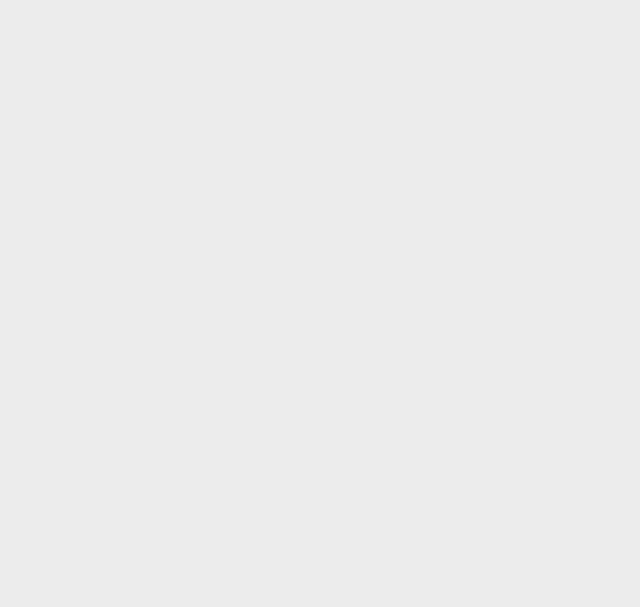
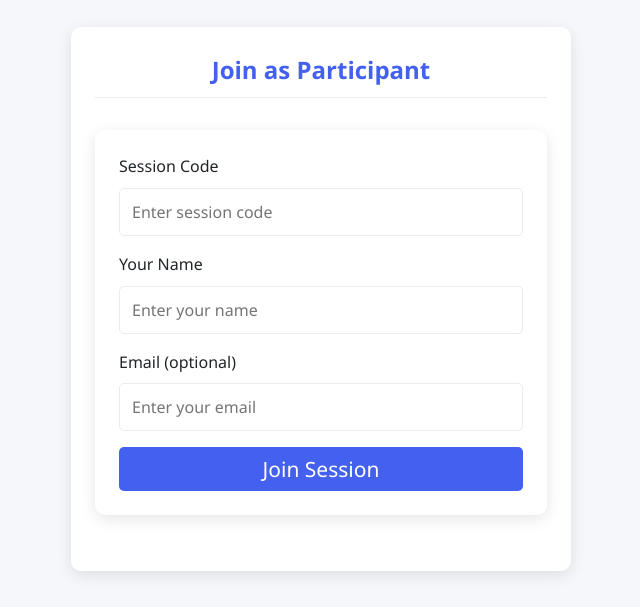
Before and after one commit to YoungMonero/polling-platform, a React (Vite) app in the folder Frontend/polling-platform/: page / in a window 1280 px wide. Shown: the part 193-800 px from the top of the page, without its empty margins (319-959 px from the left). Built offline with nearby package versions, Linux system fonts and the light colour scheme.

Commit message:
Session Component

```diff
--- a/Frontend/polling-platform/src/App.jsx
+++ b/Frontend/polling-platform/src/App.jsx
@@ -1,9 +1,10 @@
 import React from 'react'
+import Session from './components/JoinSession/Session'
 
 const App = () => {
   return (
     <div>
-
+      <Session/>
     </div>
   )
 }
--- /dev/null
+++ b/Frontend/polling-platform/src/components/JoinSession/Session.jsx
@@ -0,0 +1,54 @@
+import React from 'react'
+import styles from "./styles.module.css";
+
+const Session = () => {
+  return (
+    <div>
+      <div className={styles.card}>
+        <div className={styles.cardHeader}>
+            <h2 className={styles.cardTitle}>Join as Participant</h2>
+        </div>
+        <div className={styles.card}>
+          <div className={styles.cardBody}>
+            <form id="join-form">
+              <div className={styles.formGroup}>
+                <label className={styles.formLabel}>Session Code</label>
+                <input
+                  type="text"
+                  className={styles.formControl}
+                  id="session-code"
+                  placeholder="Enter session code"
+                  required
+                />
+              </div>
+              <div className={styles.formGroup}>
+                <label className={styles.formLabel} htmlFor="participant-name">Your Name</label>
+                <input
+                  type="text"
+                  className={styles.formControl}
+                  id="participant-name"
+                  placeholder="Enter your name"
+                  required
+                />
+              </div>
+              <div className={styles.formGroup}>
+                <label className={styles.formLabel} htmlFor="participant-email">Email (optional)</label>
+                <input
+                  type="email"
+                  className={styles.formControl}
+                  id="participant-email"
+                  placeholder="Enter your email"
+                />
+              </div>
+              <div className={styles.btn}>
+                <button type="submit" className={styles.btnOutline}>Join Session</button>
+              </div>
+            </form>
+          </div>
+        </div>
+      </div>
+    </div>
+  )
+}
+
+export default Session
--- /dev/null
+++ b/Frontend/polling-platform/src/components/JoinSession/styles.module.css
@@ -0,0 +1,149 @@
+:root {
+  --primary: #4361ee;
+  --secondary: #3a0ca3;
+  --success: #4cc9f0;
+  --warning: #f72585;
+  --light: #f8f9fa;
+  --dark: #212529;
+  --gray: #6c757d;
+  --light-gray: #e9ecef;
+}
+
+* {
+  margin: 0;
+  padding: 0;
+  box-sizing: border-box;
+  font-family: 'Segoe UI', Tahoma, Geneva, Verdana, sans-serif;
+}
+
+body {
+  margin-top: 220px;
+  background-color: #f5f7fb;
+  color: var(--dark);
+  line-height: 1.6;
+}
+
+
+.active {
+  display: block;
+}
+
+.card {
+  background: white;
+  border-radius: 10px;
+  box-shadow: 0 4px 15px rgba(0, 0, 0, 0.1);
+  padding: 1.5rem;
+  margin-bottom: 1.5rem;
+  max-width: 500px;
+  margin: 2rem auto;
+}
+
+.cardHeader {
+  display: flex;
+  justify-content: center;
+  align-items: center;
+  text-align: center;
+  margin-bottom: 1rem;
+  padding-bottom: 0.5rem;
+  border-bottom: 1px solid var(--light-gray);
+}
+
+.cardTitle {
+  font-size: 1.5rem;
+  font-weight: 600;
+  color: var(--primary);
+}
+
+.btn {
+  outline: none;
+  display: flex;
+  justify-content: center;
+  align-items: center;
+  display: flex;
+  align-self: center;
+  padding: 0.5rem 1rem;
+  border: none;
+  border-radius: 5px;
+  cursor: pointer;
+  font-weight: 500;
+  background-color: var(--primary);
+  color: white;
+}
+
+.btn:hover {
+  background: var(--secondary);
+}
+
+.brn {
+  background-color: var(--primary);
+  color: white;
+  padding: 0.5rem 1rem;
+  border: none;
+  border-radius: 5px;
+  cursor: pointer;
+  font-weight: 500;
+  transition: all 0.3s;
+}
+
+.btnOutline {
+  background-color: transparent;
+  border: none;
+  color: white;
+  font-size: 21px;
+
+}
+
+.btnOutline:hover {
+  color: white;
+
+}
+
+.formGroup {
+  margin-bottom: 1rem;
+}
+
+.formLabel {
+  display: block;
+  margin-bottom: 0.5rem;
+  font-weight: 500;
+}
+
+.formControl {
+  width: 100%;
+  padding: 0.75rem;
+  border: 1px solid var(--light-gray);
+  border-radius: 5px;
+  font-size: 1rem;
+}
+
+
+.participant-list {
+  max-height: 400px;
+  overflow-y: auto;
+}
+
+.participant-item {
+  display: flex;
+  justify-content: space-between;
+  align-items: center;
+  padding: 0.75rem;
+  border-bottom: 1px solid var(--light-gray);
+}
+
+.participant-info {
+  display: flex;
+  align-items: center;
+}
+
+.participant-avatar {
+  width: 40px;
+  height: 40px;
+  border-radius: 50%;
+  background-color: var(--primary);
+  color: white;
+  display: flex;
+  justify-content: center;
+  align-items: center;
+  margin-right: 1rem;
+  font-weight: 600;
+}
```
Also changed, not shown: Frontend/polling-platform/src/components/Dashboard/Dashboard.jsx (added), Frontend/polling-platform/src/components/Dashboard/styles.module.css (added), Frontend/polling-platform/src/pages/loginPage/Login.jsx (added), 1 other file (tests, documents, lock files or other folders).
